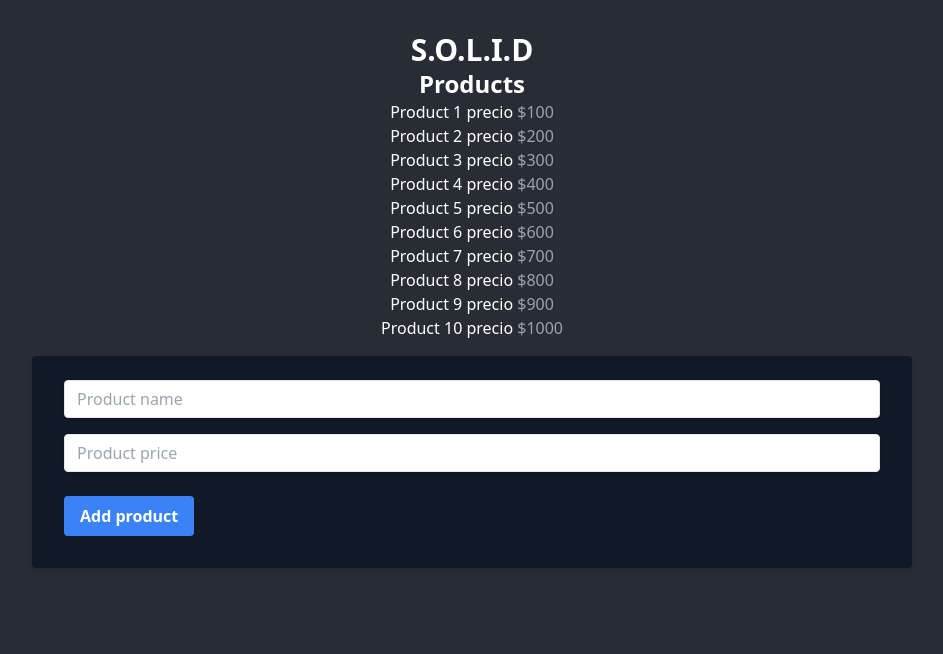
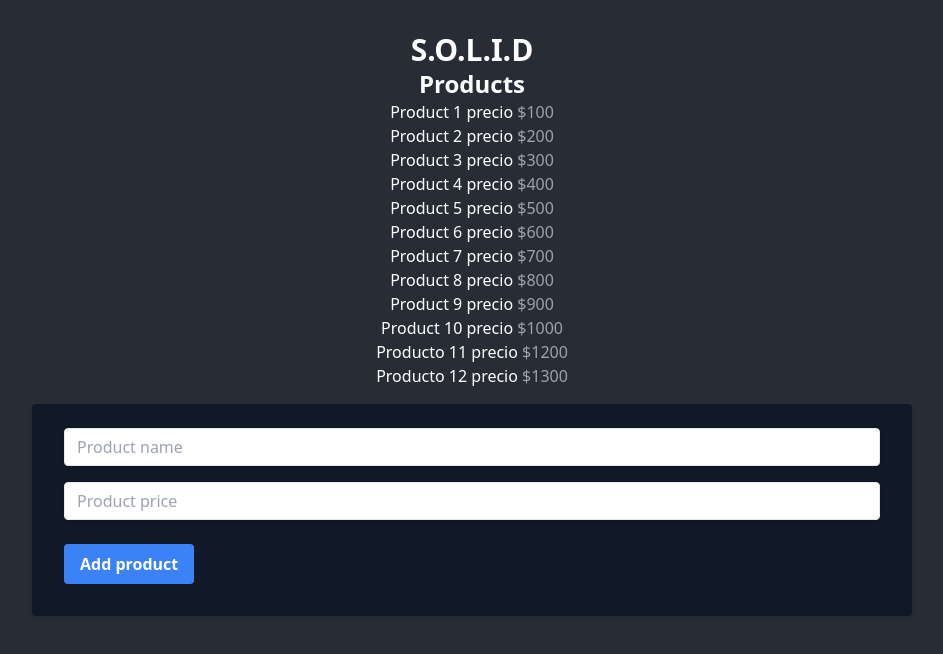
Before and after one commit to humbertodrc/solid-frontend, a React (Vite) app: page / in a window 1280 px wide. Shown: the top 654 px of the page, without its empty margins (168-1111 px from the left). Built offline with nearby package versions, Linux system fonts and the light colour scheme; data requests are answered from the project's data file.

Commit message:
Feat add product

```diff
--- a/db.json
+++ b/db.json
@@ -49,6 +49,16 @@
       "id": 10,
       "name": "Product 10",
       "price": 1000
+    },
+    {
+      "name": "Producto 11",
+      "price": 1200,
+      "id": 11
+    },
+    {
+      "name": "Producto 12",
+      "price": 1300,
+      "id": 12
     }
   ]
 }
--- a/src/components/products/ProductForm.tsx
+++ b/src/components/products/ProductForm.tsx
@@ -1,19 +1,43 @@
+import { useContextProduct } from '../../hooks/useContextProduct';
+import { Product } from '../../types';
+
 export const ProductForm = () => {
+
+  const {addProduct} = useContextProduct();
+
+  const handleSubmit = (e: React.FormEvent<HTMLFormElement>) => {
+    e.preventDefault();
+
+    const formData = new FormData(e.currentTarget);
+
+    const newProduct: Product = {
+      name: formData.get('name')?.toString() || '',
+      price: Number(formData.get('price'))
+    }
+
+    addProduct(newProduct);
+
+    e.currentTarget.reset();
+
+  };
+
 	return (
 		<div className="p-4 w-3/4 mx-auto">
-			<form className="bg-gray-900 shadow-md rounded px-8 pt-6 pb-8 mb-4">
+			<form className="bg-gray-900 shadow-md rounded px-8 pt-6 pb-8 mb-4" onSubmit={handleSubmit}>
 				<div className="mb-4">
 					<input
 						className="shadow appearance-none border rounded w-full py-2 px-3 text-gray-700 leading-tight focus:outline-none focus:shadow-outline"
 						type="text"
-						placeholder="Product name"
+            placeholder="Product name"
+            name='name'
 					/>
 				</div>
 				<div className="mb-6">
 					<input
 						className="shadow appearance-none border rounded w-full py-2 px-3 text-gray-700 leading-tight focus:outline-none focus:shadow-outline"
 						type="number"
-						placeholder="Product price"
+            placeholder="Product price"
+            name='price'
 					/>
 				</div>
 				<div className="flex items-center justify-between">
--- a/src/types/products.type.ts
+++ b/src/types/products.type.ts
@@ -1,5 +1,5 @@
 export interface Product {
-  id:    number;
+  id?:    number;
   name:  string;
   price: number;
 }
```
